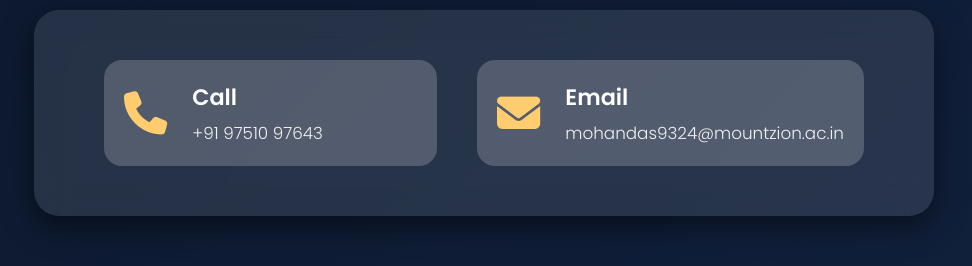
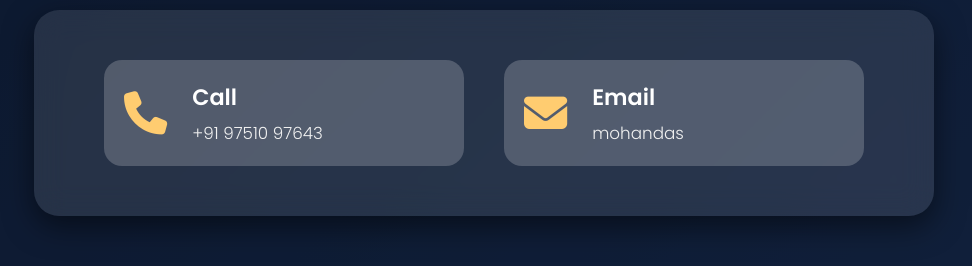
Before and after one commit to mohandasv9324/das.portfolio, a plain HTML site: page contact.html in a window 1280 px wide. Shown: the part 336-602 px from the top of the page, without its empty margins (156-1128 px from the left). Drawn offline with Linux system fonts and the light colour scheme.

Commit message:
contact.html

```diff
--- a/contact.html
+++ b/contact.html
@@ -179,7 +179,7 @@
       <i class="fas fa-envelope icon"></i>
       <div class="text">
         <span>Email</span>
-        <a href="mailto:mohandas9324@mountzion.ac.in">mohandas9324@mountzion.ac.in</a>
+        <a href="mailto:mohandas9324@mountzion.ac.in">mohandas</a>
       </div>
     </div>
   </div>
```
